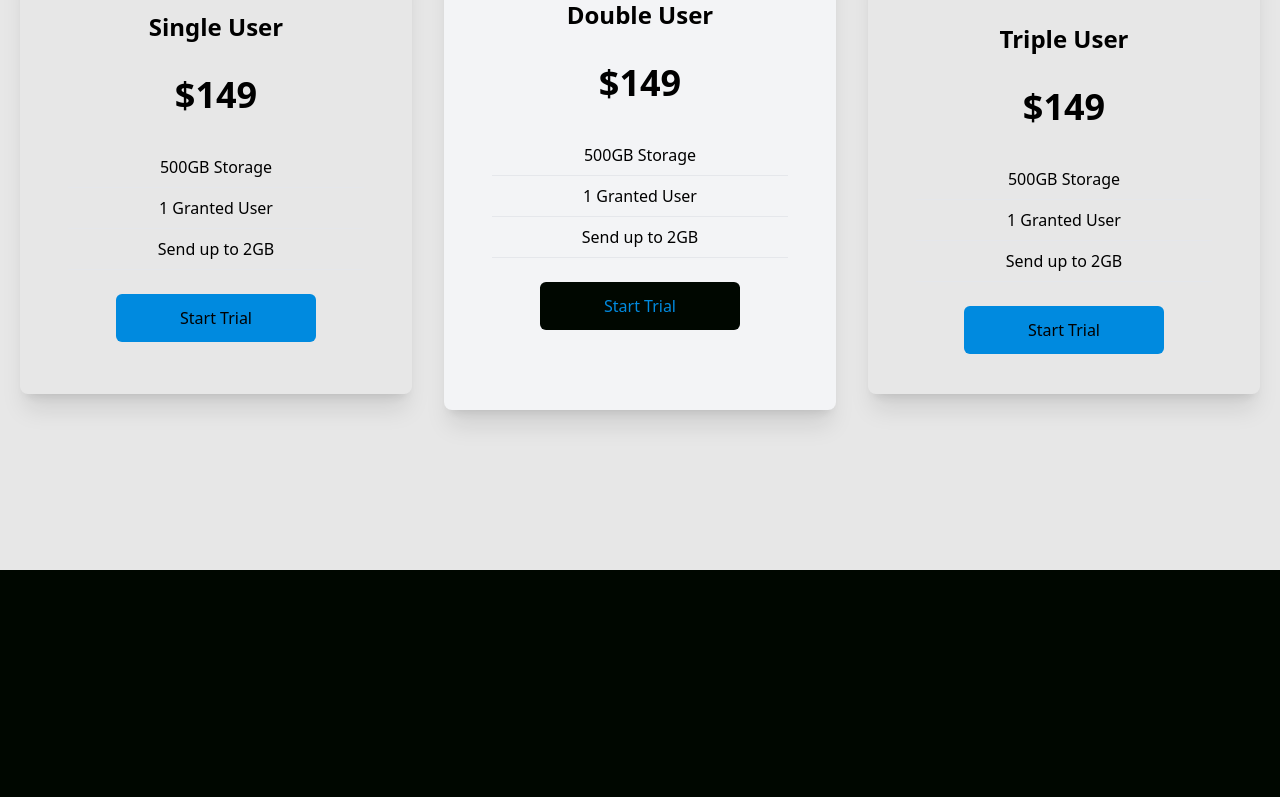
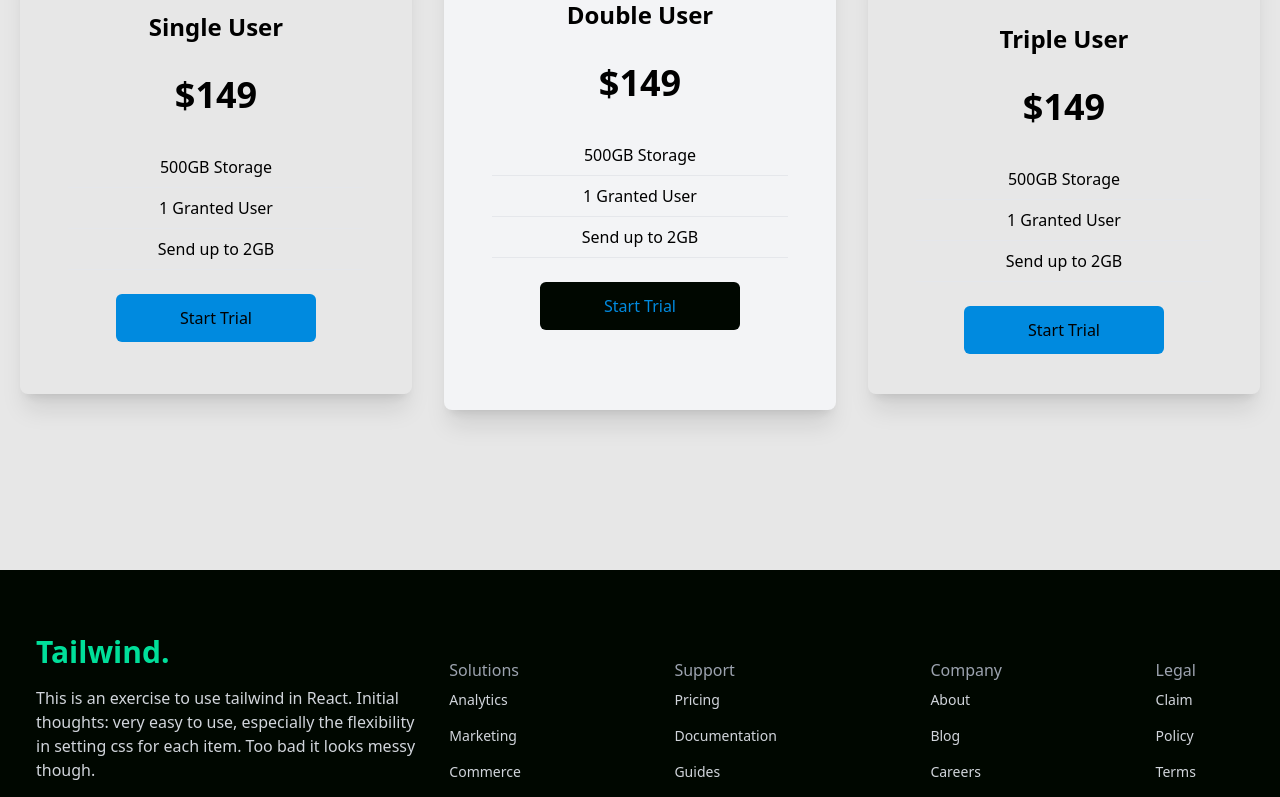
Before and after one commit to damnsemicolon/tailwind-landingpage, a React (Create React App) app in the folder landingpage/: page / in a window 1280 px wide. Shown: the part 2000-2797 px from the top of the page. Before the commit the page ends 2570 px from the top, so only its background shows below. Built offline with nearby package versions, Linux system fonts and the light colour scheme; the HTML template or start-up script is replaced by a standard one.

Commit message:
added Footer.jsx and structure

```diff
--- a/landingpage/src/App.js
+++ b/landingpage/src/App.js
@@ -4,7 +4,7 @@
 import Analytics from './components/Analytics';
 import Newsletter from './components/Newsletter';
 import Cards from './components/Cards';
-// import Footer from './components/Footer';
+import Footer from './components/Footer';
 
 
 function App() {
@@ -15,7 +15,7 @@
       <Analytics />
       <Newsletter />
       <Cards />
-      { /*<Footer /> */}
+      <Footer />
     </div>
   );
 }
--- /dev/null
+++ b/landingpage/src/components/Footer.jsx
@@ -0,0 +1,73 @@
+import React from 'react'
+import {
+    FaFacebookSquare,
+    FaGithubSquare,
+    FaInstagram,
+    FaTwitterSquare
+} from 'react-icons/fa'
+
+const Footer = () => {
+    return(
+        <div className='max-w-[1240px] mx-auto py-16 px-4 grid lg:grid-cols-3 gap-8 text-gray-300'>
+            <div>
+                <h1 className='w-full text-3xl font-bold text-[#00df9a]'>Tailwind.</h1>
+                <p className='py-4'>This is an exercise to use tailwind in React. Initial thoughts: very easy to use, especially the flexibility in setting css for each item. Too bad it looks messy though.</p>
+                <div className='flex md:w-[75%] my-6 justify-between'>
+                    <FaFacebookSquare size={30}/>
+                    <FaInstagram size={30}/>
+                    <FaTwitterSquare size={30}/>
+                    <FaGithubSquare size={30}/>
+                </div>
+            </div>
+            <div className='lg:col-span-2 flex justify-between mt-6'>
+                {/* Col 1 */}
+                <div>
+                    <h6 className='font-mediu, text-gray-400'>Solutions</h6>
+                    <ul>
+                        <li className='py-2 text-sm'>Analytics</li>
+                        <li className='py-2 text-sm'>Marketing</li>
+                        <li className='py-2 text-sm'>Commerce</li>
+                        <li className='py-2 text-sm'>Insights</li>
+                    </ul>
+                </div>
+
+                 {/* Col 2 */}
+                 <div>
+                    <h6 className='font-mediu, text-gray-400'>Support</h6>
+                    <ul>
+                        <li className='py-2 text-sm'>Pricing</li>
+                        <li className='py-2 text-sm'>Documentation</li>
+                        <li className='py-2 text-sm'>Guides</li>
+                        <li className='py-2 text-sm'>API Status</li>
+                    </ul>
+                </div>
+
+                 {/* Col 3 */}
+                 <div>
+                    <h6 className='font-mediu, text-gray-400'>Company</h6>
+                    <ul>
+                        <li className='py-2 text-sm'>About</li>
+                        <li className='py-2 text-sm'>Blog</li>
+                        <li className='py-2 text-sm'>Careers</li>
+                        <li className='py-2 text-sm'>Jobs</li>
+                        <li className='py-2 text-sm'>Press</li>
+                    </ul>
+                </div>
+
+                 {/* Col 4 */}
+                 <div>
+                    <h6 className='font-mediu, text-gray-400'>Legal</h6>
+                    <ul>
+                        <li className='py-2 text-sm'>Claim</li>
+                        <li className='py-2 text-sm'>Policy</li>
+                        <li className='py-2 text-sm'>Terms</li>
+                        <li className='py-2 text-sm'>Privacy Policy</li>
+                    </ul>
+                </div>
+
+            </div>
+        </div>
+    )
+}
+
+export default Footer
```
